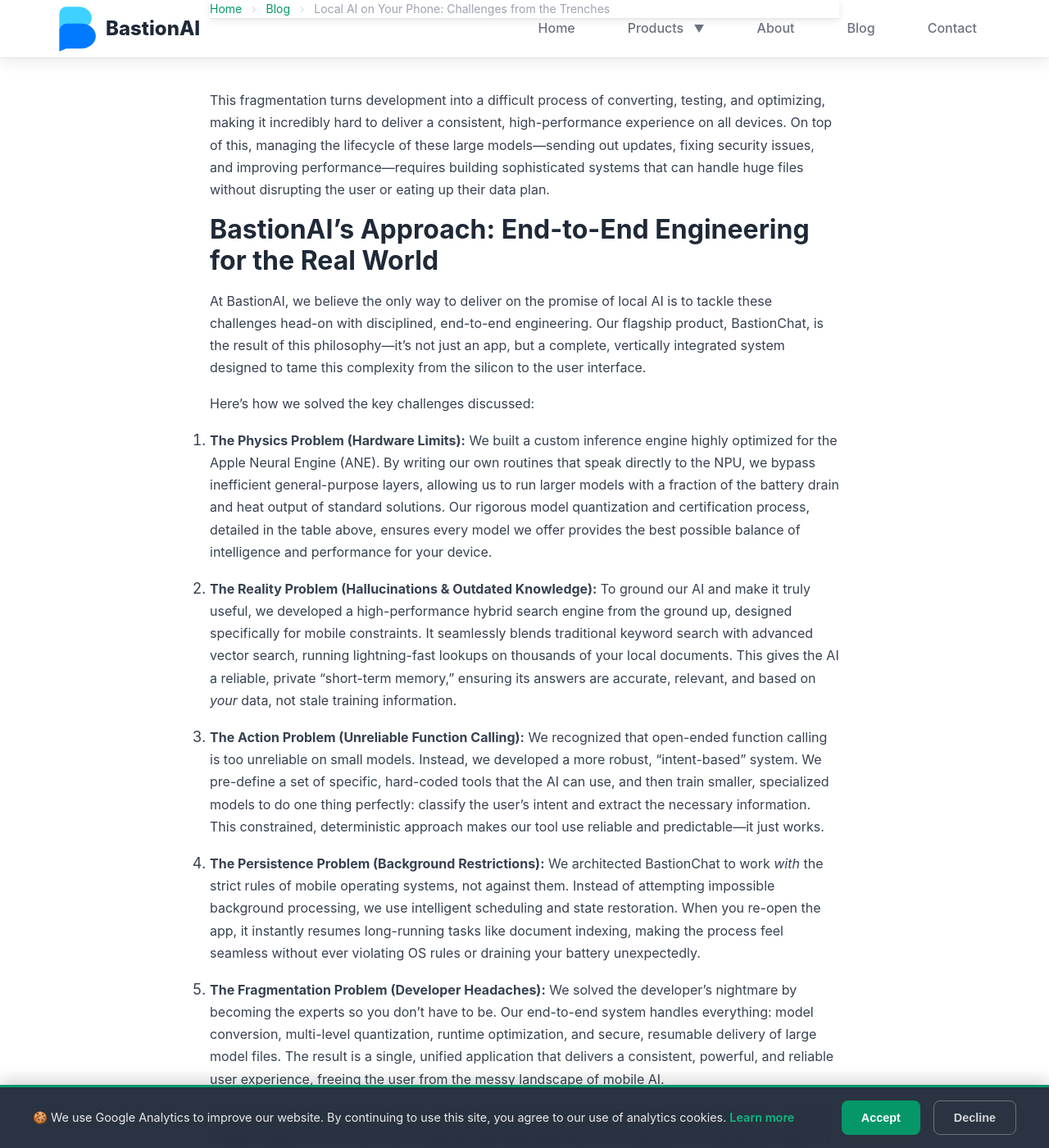
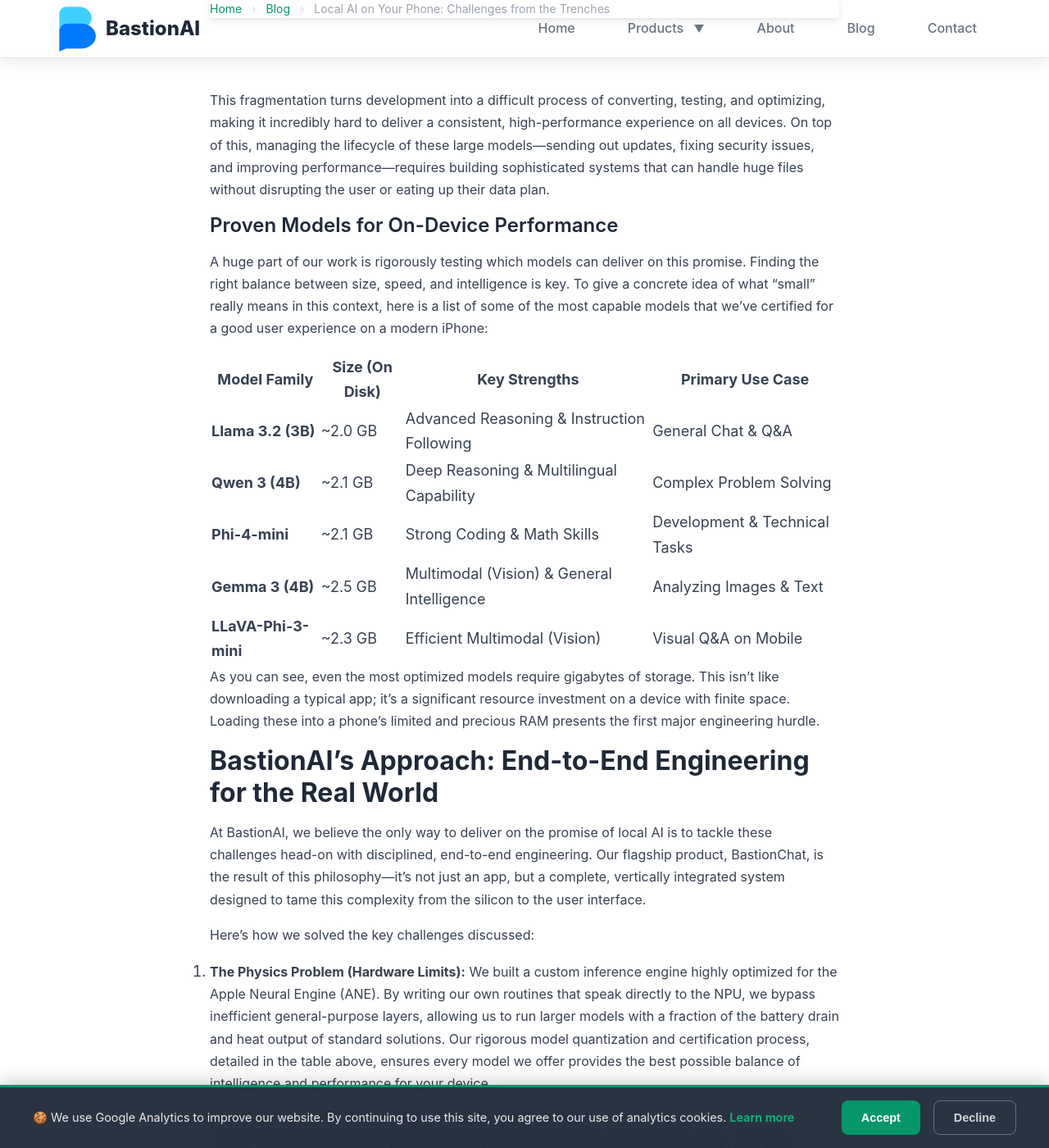
Before and after one commit to BastionAI/bastionai.github.io, a Jekyll site: the page built from _posts/2025-07-10-challenges-local-ai-mobile.md, in a window 1280 px wide and 1400 px high, scrolled down 3428 px. Shown: the whole window at 82% size. Built offline with Jekyll 4.4.1, drawn with Linux system fonts in a browser that asks for light colours.

Commit message:
fix: restore accidentally deleted model table section

```diff
--- a/_posts/2025-07-10-challenges-local-ai-mobile.md
+++ b/_posts/2025-07-10-challenges-local-ai-mobile.md
@@ -81,6 +81,56 @@
 
 This fragmentation turns development into a difficult process of converting, testing, and optimizing, making it incredibly hard to deliver a consistent, high-performance experience on all devices. On top of this, managing the lifecycle of these large models—sending out updates, fixing security issues, and improving performance—requires building sophisticated systems that can handle huge files without disrupting the user or eating up their data plan.
 
+#### Proven Models for On-Device Performance
+A huge part of our work is rigorously testing which models can deliver on this promise. Finding the right balance between size, speed, and intelligence is key. To give a concrete idea of what "small" really means in this context, here is a list of some of the most capable models that we've certified for a good user experience on a modern iPhone:
+
+<div class="blog-post-table">
+  <table>
+    <thead>
+      <tr>
+        <th>Model Family</th>
+        <th>Size (On Disk)</th>
+        <th>Key Strengths</th>
+        <th>Primary Use Case</th>
+      </tr>
+    </thead>
+    <tbody>
+      <tr>
+        <td><strong>Llama 3.2 (3B)</strong></td>
+        <td>~2.0 GB</td>
+        <td>Advanced Reasoning & Instruction Following</td>
+        <td>General Chat & Q&A</td>
+      </tr>
+      <tr>
+        <td><strong>Qwen 3 (4B)</strong></td>
+        <td>~2.1 GB</td>
+        <td>Deep Reasoning & Multilingual Capability</td>
+        <td>Complex Problem Solving</td>
+      </tr>
+      <tr>
+        <td><strong>Phi-4-mini</strong></td>
+        <td>~2.1 GB</td>
+        <td>Strong Coding & Math Skills</td>
+        <td>Development & Technical Tasks</td>
+      </tr>
+      <tr>
+        <td><strong>Gemma 3 (4B)</strong></td>
+        <td>~2.5 GB</td>
+        <td>Multimodal (Vision) & General Intelligence</td>
+        <td>Analyzing Images & Text</td>
+      </tr>
+       <tr>
+        <td><strong>LLaVA-Phi-3-mini</strong></td>
+        <td>~2.3 GB</td>
+        <td>Efficient Multimodal (Vision)</td>
+        <td>Visual Q&A on Mobile</td>
+      </tr>
+    </tbody>
+  </table>
+</div>
+
+As you can see, even the most optimized models require gigabytes of storage. This isn't like downloading a typical app; it's a significant resource investment on a device with finite space. Loading these into a phone's limited and precious RAM presents the first major engineering hurdle.
+
 ### BastionAI's Approach: End-to-End Engineering for the Real World
 
 At BastionAI, we believe the only way to deliver on the promise of local AI is to tackle these challenges head-on with disciplined, end-to-end engineering. Our flagship product, BastionChat, is the result of this philosophy—it's not just an app, but a complete, vertically integrated system designed to tame this complexity from the silicon to the user interface.
```
